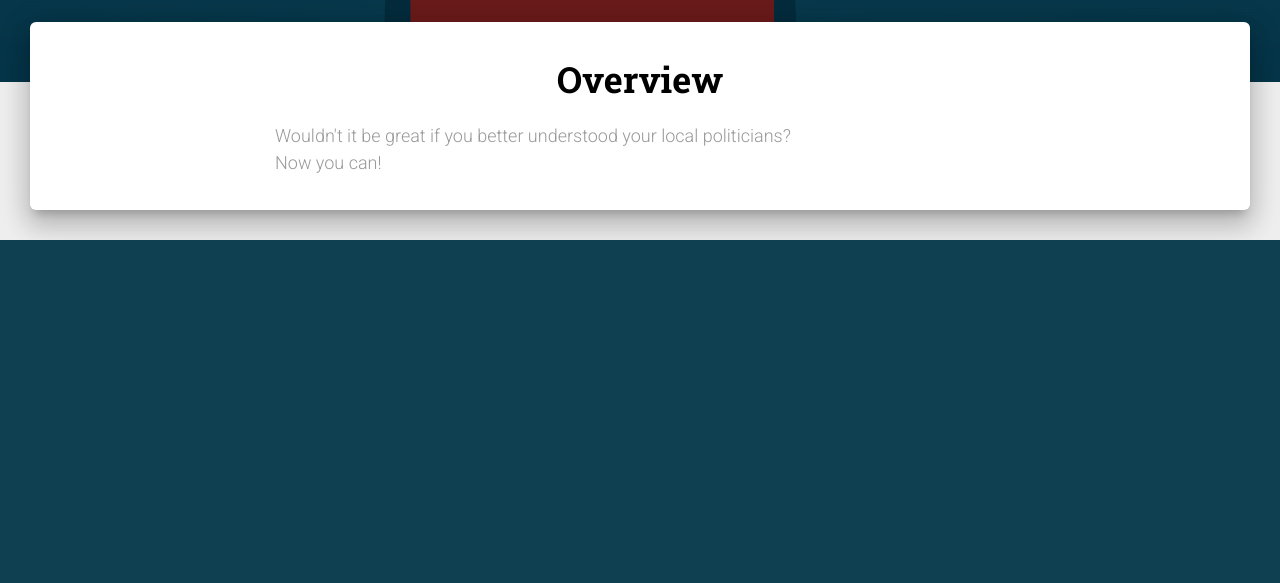
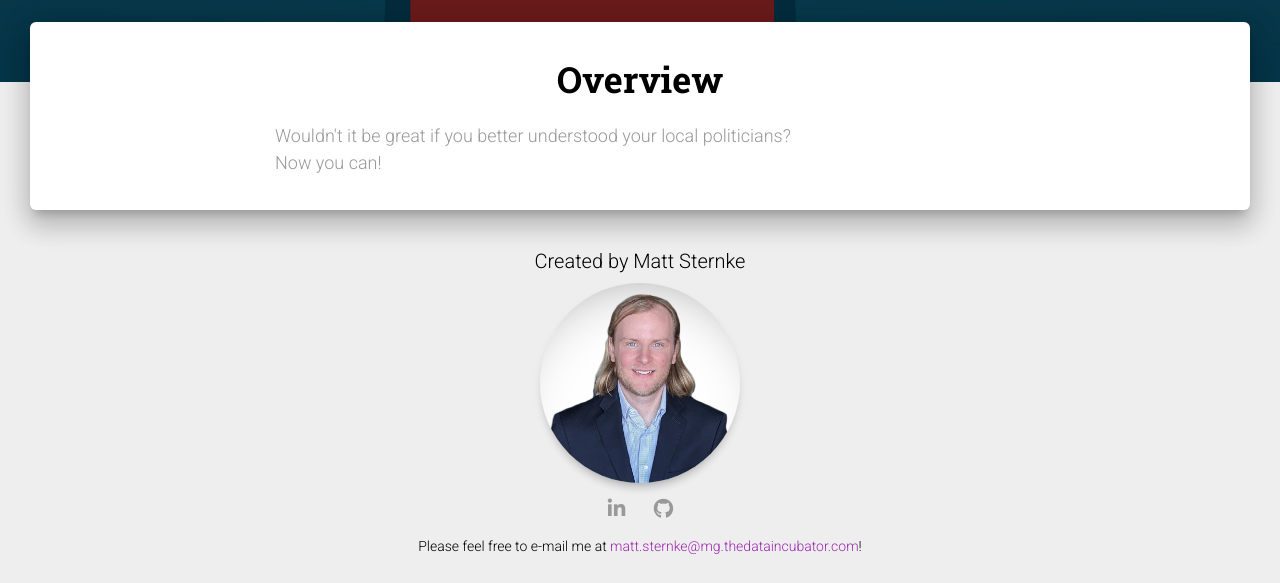
Before and after one commit to msternke/local-politician-recommender, a Flask app: page / in a window 1280 px wide. Shown: the part 718-1301 px from the top of the page. Before the commit the page ends 958 px from the top, so only its background shows below. Run offline with Flask 2, Linux system fonts and the light colour scheme; some libraries are stand-ins or nearby versions.

Commit message:
Updating footer info

```diff
--- a/templates/base.html
+++ b/templates/base.html
@@ -72,7 +72,18 @@
 
   <footer class="footer footer-default">
     <div class="container">
-
+      <div class="row">
+        <div class="container text-center">
+          <br>
+          <p class="lead"> Created by Matt Sternke</p>
+          <img src="static/img/headshot2.jpg" alt="headshot" class="img-raised rounded-circle img-fluid" style="width:200px;height:200px;">
+          <div class="social-links">
+            <a href="https://www.linkedin.com/in/matt-sternke/" class="btn btn-link btn-just-icon"><i class="fa fa-linkedin"></i></a>
+            <a href="https://github.com/msternke" class="btn btn-link btn-just-icon"><i class="fa fa-github"></i></a>
+          </div>
+          <p>Please feel free to e-mail me at <a href="mailto: matt.sternke@mg.thedataincubator.com">matt.sternke@mg.thedataincubator.com<a/>!</p>
+        </div>
+      </div>
     </div>
   </footer>
 </body>
```
Also changed, not shown: static/img/ballot_slide.png (deleted), static/img/headshot2.jpg (added), static/img/jhu_study_slide.png (deleted), static/img/question_slide.png (deleted), 2 other files.
